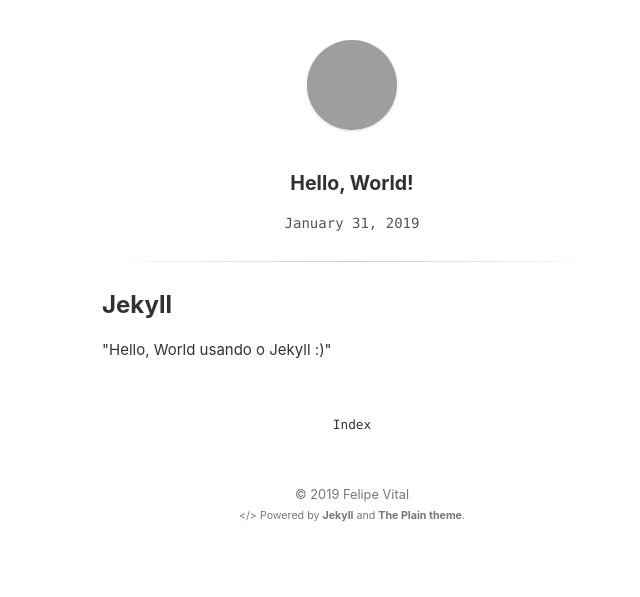
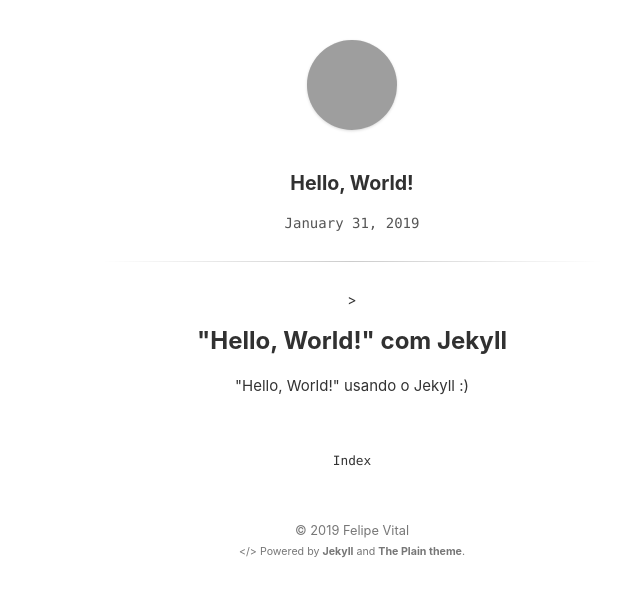
Before and after one commit to felipevitalrc/felipevitalrc.github.io, a Jekyll site: the page built from _posts/2019-01-31-hello-world.html, in a window 1280 px wide. Shown: the top 597 px of the page, without its empty margins (288-928 px from the left). Built offline with Jekyll 4.4.1, drawn with Linux system fonts in a browser that asks for light colours; grey boxes are pictures that could not be loaded.

Commit message:
atualização do hello world 2

```diff
--- a/_posts/2019-01-31-hello-world.html
+++ b/_posts/2019-01-31-hello-world.html
@@ -3,5 +3,5 @@ layout: post
 title:  Hello, World!
 date:   2019-01-31 22:39:00
 ---
-<h2>Jekyll</h2>
-<p>"Hello, World usando o Jekyll :)"</p>
+<center>><h2>"Hello, World!" com Jekyll</h2></center>
+<center><p>"Hello, World!" usando o Jekyll :)</p></center>
```
